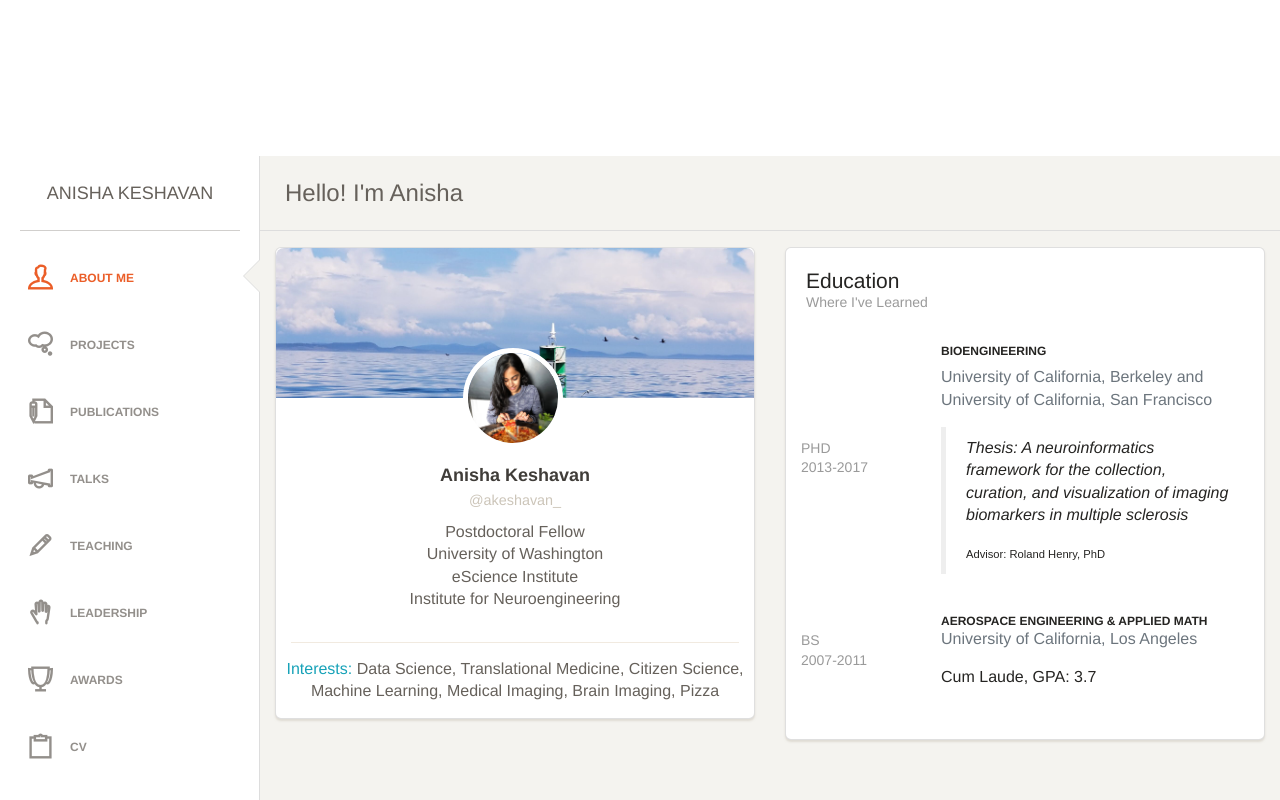
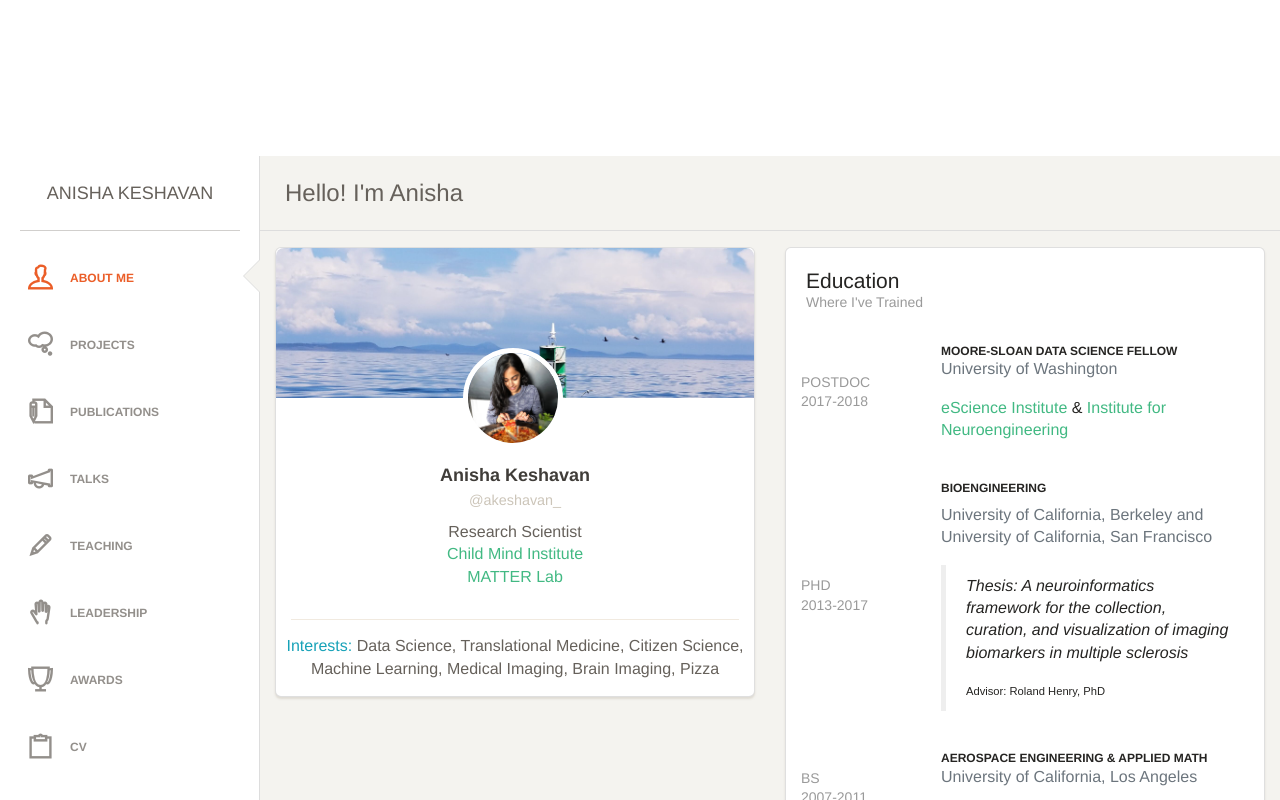
Before and after one commit to akeshavan/akeshavan.github.io, a Vue app: page /teaching in a window 1280 px wide. Shown: the top 800 px of the page. Built offline with nearby package versions, Linux system fonts and the light colour scheme.

Commit message:
enh: updated my job

```diff
--- a/package.json
+++ b/package.json
@@ -20,6 +20,7 @@
     "popper.js": "^1.14.3",
     "prerender-spa-plugin": "^3.2.1",
     "vue": "^2.5.2",
+    "vue-analytics": "^5.16.0",
     "vue-resize": "^0.4.4",
     "vue-router": "^3.0.1"
   },
--- a/src/components/About.vue
+++ b/src/components/About.vue
@@ -14,13 +14,12 @@
                   </h4>
                 </div>
                 <p class="description text-center">
-                    Postdoctoral Fellow
+                    Research Scientist
                     <br>
-                    University of Washington
+                    <a href="http://childmind.org/">Child Mind Institute</a>
                     <br>
-                    eScience Institute
+                    <a href="https://matter.childmind.org/">MATTER Lab</a>
                     <br>
-                    Institute for Neuroengineering
                 </p>
             </div>
             <hr>
@@ -48,10 +47,22 @@
           <div class="header">
             <h4 class="title">Education</h4>
             <p class="category">
-              Where I've Learned
+              Where I've Trained
             </p>
           </div>
           <div class="content">
+            <div class="typo-line mt-3">
+              <h6>
+                <p class="category">Postdoc<br>2017-2018</p>
+                Moore-Sloan Data Science Fellow
+              </h6>
+              <p class="text-muted">University of Washington</p>
+              <p class="">
+                <a href="https://escience.washington.edu/">eScience Institute</a> &
+                <a href="http://uwin.washington.edu/">Institute for Neuroengineering</a>
+              </p>
+            </div>
+
             <div class="typo-line mt-3">
               <h6 class="mb-2">
                 <p class="category">
--- a/src/components/Projects.vue
+++ b/src/components/Projects.vue
@@ -38,6 +38,13 @@ export default {
   data() {
     return {
       projects: [
+        {'name': 'Swipes for Science',
+         'tags': 'Citizen Science, Data Science',
+         'code': 'https://github.com/SwipesForScience/SwipesForScience',
+         'demo': 'https://braindr.us',
+         'image': 'https://braindrles.us/static/img/braindrles.1059410.gif',
+         'description': `A framework for generating a citizen science game for large-scale data annotation`,
+        },
         {'name': 'braindr',
          'tags': 'Citizen Science, Deep Learning, Medical Imaging',
          'code': 'https://github.com/OpenNeuroLab/braindr',
@@ -80,7 +87,7 @@ export default {
         'demo': 'https://braindrles.us',
         'publication': null,
         'description': 'A mobile optimized citizen science application for classifying stroke lesion segmentations',
-        'image': 'https://s3-us-west-1.amazonaws.com/braindrles/c0008s0029t01_slice_4.png'},
+        'image': 'https://braindrles.us/static/img/braindrles.1059410.gif'},
         {'name': 'whaledr',
          'tags': 'Citizen Science, Deep Learning, Oceanography',
          'code': 'https://github.com/akeshavan/whaledr',
```
Also changed, not shown: 1 other file (tests, documents, lock files or other folders).
